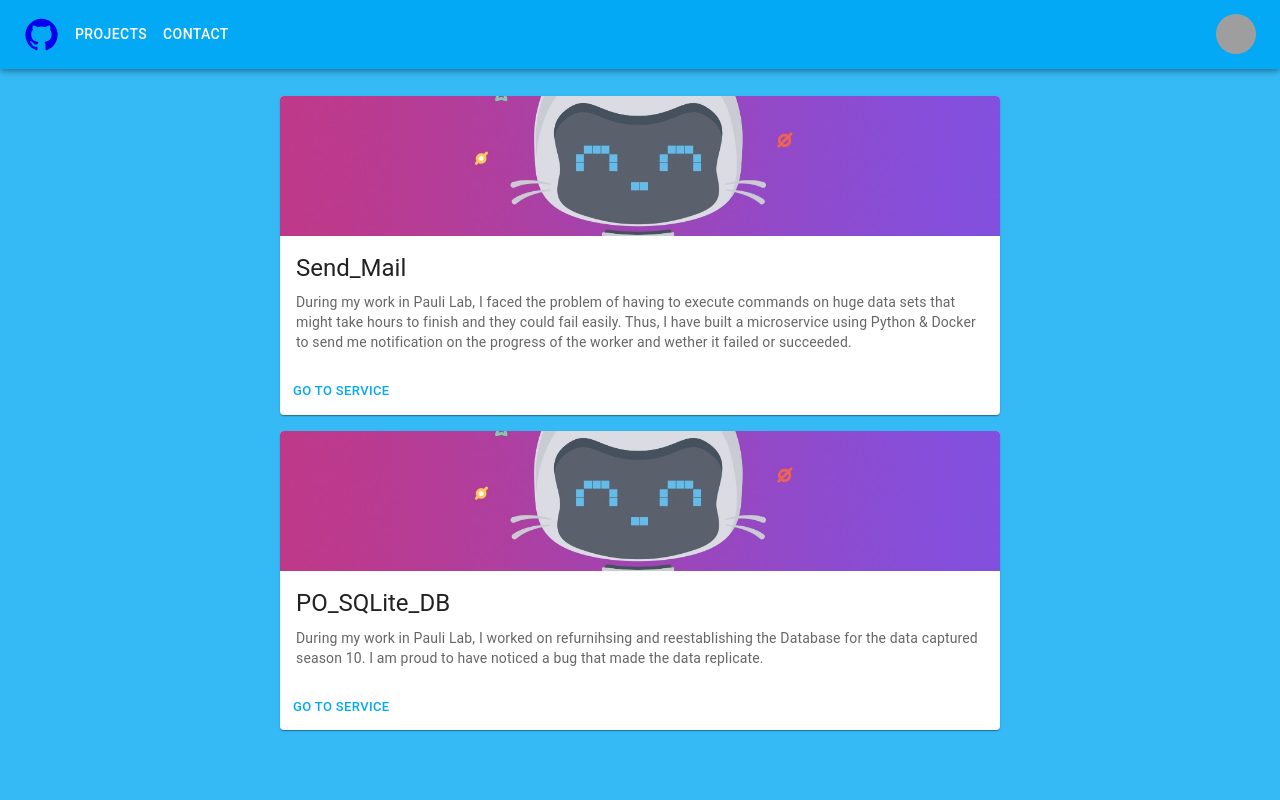
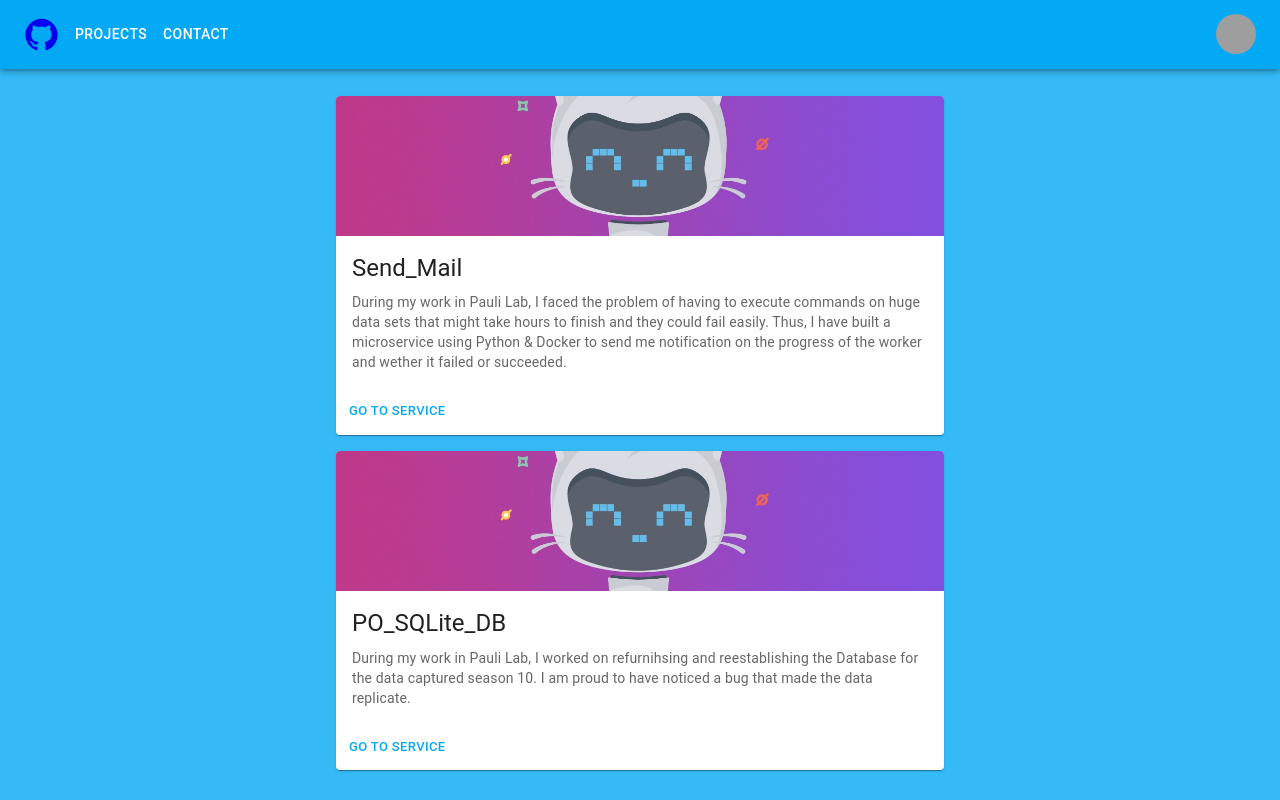
Before and after one commit to hassanTiger11/aboutme, a React (Create React App) app: page / in a window 1280 px wide. Built offline with nearby package versions, Linux system fonts and the light colour scheme; grey boxes are pictures that could not be loaded.

Commit message:
fixed size issue but still card goes our of bound, background doesn't cover the whole thing

```diff
--- a/src/App.js
+++ b/src/App.js
@@ -5,12 +5,13 @@ import Terminal from './Terminal';
 import { useEffect } from 'react';
 import { useState } from 'react';
 import ResponsiveAppBar from './ResponsiveAppBar';
-import { Paper, Stack } from '@mui/material';
+import { Grid, Paper, Stack } from '@mui/material';
 import { ThemeProvider, createTheme } from '@mui/material/styles';
 import { grey, indigo, blueGrey, blue, red, cyan, lightBlue } from '@mui/material/colors';
 import { light } from '@mui/material/styles/createPalette';
 import Projects from './Projects';
 import Contact from './Contact';
+
 
 
 
@@ -41,9 +42,16 @@ function App() {
     <ThemeProvider theme={theme} >
 
       {console.log(currPage)}
-      <Stack spacing={10} sx={{ backgroundColor:"primary.light", height:"100%", width:"100%", position: "absolute", left:"0", top:0, bottom:0, right:0}}>
+      <Stack spacing={10} sx={{ backgroundColor:"primary.light", height:"100%", width:"100%",
+      position: "absolute", left:"0", top:0, bottom:0, right:0, left:0
+      }}>
         <ResponsiveAppBar setCurrPage={setCurrPage}/>
-        {(currPage==="Projects") ? <Terminal currPage={currPage} post_json={Projects}/>: <Contact/>}
+
+        <Grid container direction="column" alignItems="center" justify="center">
+          <Grid sx={{maxWidth:"50vw", minWidth:"380px"}}>
+          {(currPage==="Projects") ? <Terminal currPage={currPage} post_json={Projects}/>: <Contact/>}
+          </Grid>
+        </Grid>
 
 
       </Stack>
--- a/src/Contact.js
+++ b/src/Contact.js
@@ -5,7 +5,7 @@ import React from 'react'
 export default function Contact() {
   return (
     <Grid container direction="column" alignItems="center" justify="center">
-    <Card sx={{width:"20vw", minWidth:"480px", textAlign:"center", justifyContent:"center", paddingBottom:10}}>
+    <Card sx={{ textAlign:"center", justifyContent:"center", paddingBottom:10}}>
 
         <CardMedia
               component="img"
--- a/src/Post.js
+++ b/src/Post.js
@@ -9,7 +9,7 @@ export default function Post({picture, title, description, date, link_to_service
   return (
     <>
 
-        <Card sx={{minHeight:"10vh", maxWidth:"720px"}}>
+        <Card sx={{minHeight:"10vh" }}>
           <CardActionArea>
             <CardMedia
               component="img"
--- a/src/ResponsiveAppBar.js
+++ b/src/ResponsiveAppBar.js
@@ -81,8 +81,8 @@ const ResponsiveAppBar = ({setCurrPage}) => {
                 display: { xs: 'block', md: 'none' },
               }}
             >
-              {pages.map((page) => (
-                <MenuItem key={page} onClick={handleCloseNavMenu}>
+              {bar_lst.map((page) => (
+                <MenuItem key={page} onClick={(e)=>changePage(e, page)}>
                   <Typography textAlign="center">{page}</Typography>
                 </MenuItem>
               ))}
--- a/src/Terminal.js
+++ b/src/Terminal.js
@@ -34,7 +34,7 @@ export default function Terminal({currPage, post_json = []}) {
   return (
     <Grid container direction="column" alignItems="center" justify="center">
     <List
-          sx={{ textAlign: 'center' , minWidth:"720px", borderRadius:"10px", justifyContent:"center"}}>
+          sx={{ textAlign: 'center' , borderRadius:"10px", justifyContent:"center"}}>
 
       {(post_lst.length===0) ? empty_list() : view_posts()}
 
```
